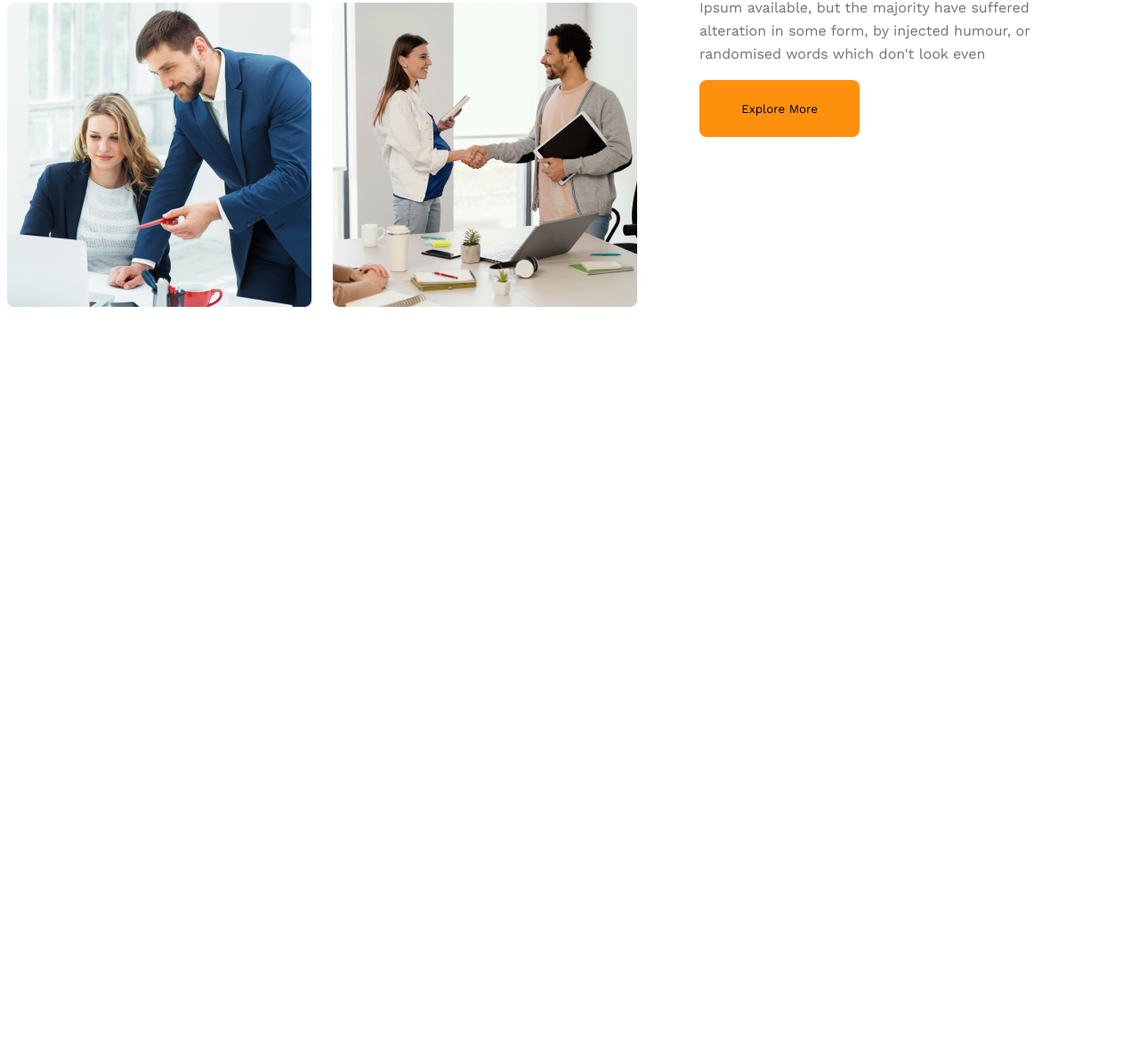
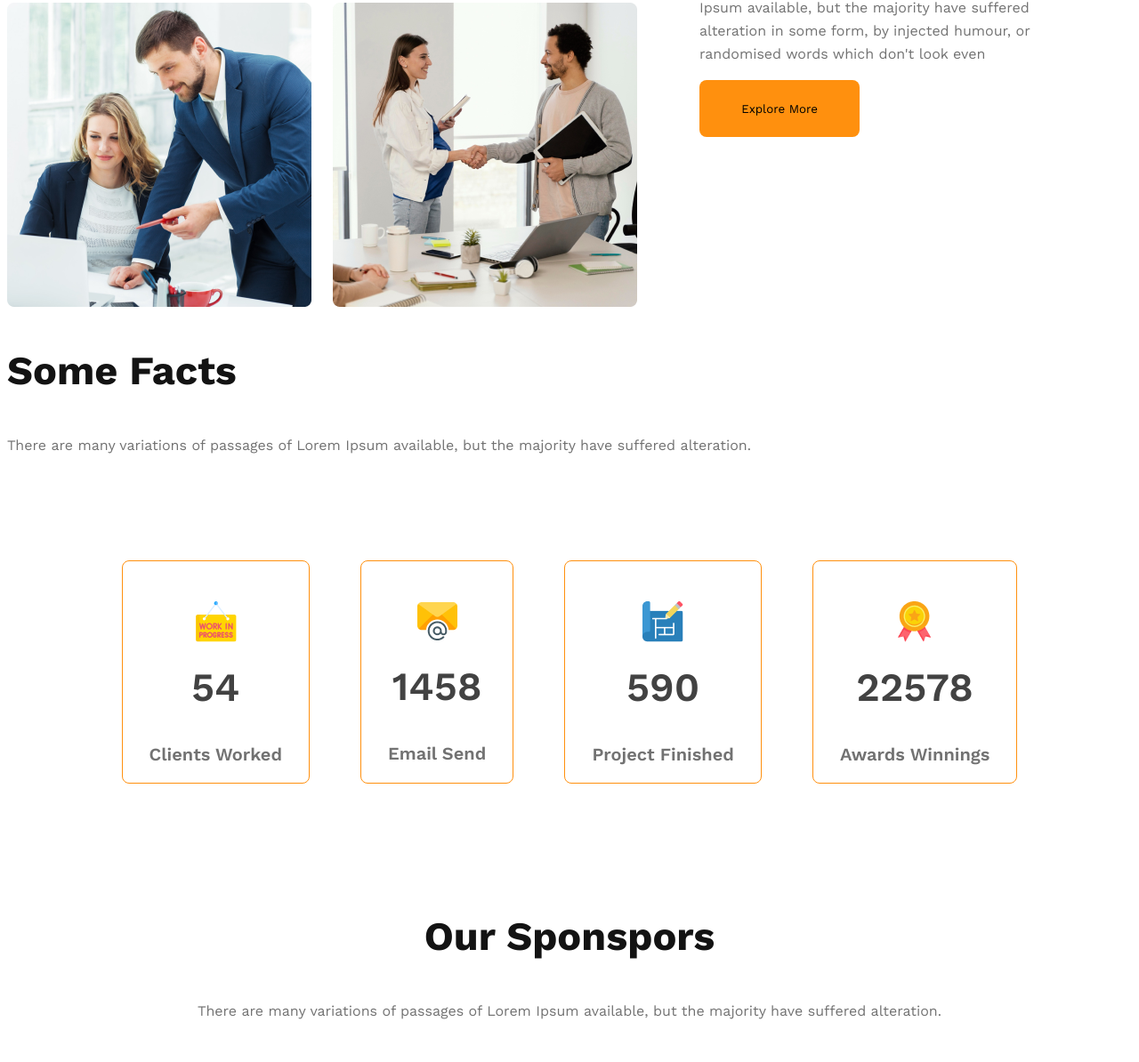
Before and after one commit to ZobaidaHossain/G3-architect-website, a plain HTML site: page index.html in a window 1280 px wide. Shown: the part 1320-2514 px from the top of the page at 89% size. Before the commit the page ends 1673 px from the top, so only its background shows below. Drawn offline with nearby package versions, Linux system fonts and the light colour scheme.

Commit message:
sponsar added

```diff
--- a/index.html
+++ b/index.html
@@ -49,6 +49,45 @@
 
             </div>
         </section>
+        <section class="feature-2">
+
+        </section>
+        <section class="facts">
+            <h3 class="some">Some Facts</h3>
+            <p class="te">There are many variations of passages of Lorem Ipsum available, but the majority have suffered alteration.</p>
+            <div class="co">
+            <div class="card">
+                <img src="images/icons/customers.png" alt="">
+                <h2 class="card-start">54</h2>
+                <p class="card-title">Clients Worked</p>
+            </div>
+            <div class="card">
+                <img src="images/icons/email.png" alt="">
+                <h2 class="card-start">1458</h2>
+                <p class="card-title">Email Send</p>
+            </div>
+            <div class="card">
+                <img src="images/icons/projects.png" alt="">
+                <h2 class="card-start">590</h2>
+                <p class="card-title">Project Finished</p>
+            </div>
+            <div class="card">
+                <img src="images/icons/ribon.png" alt="">
+                <h2 class="card-start">22578</h2>
+                <p class="card-title">Awards Winnings</p>
+            </div>
+        </div>
+        </section>
+
+        <section class="spon">
+            <h3 class="hee">Our Sponspors</h3>
+            <p class="paa">There are many variations of passages of Lorem Ipsum available, but
+                the majority have suffered alteration.</p>
+                <div class="spo-image">
+                    <img src="images/sponsors/amazon.png" alt=""><img src="images/sponsors/figma.png" alt=""><img src="images/sponsors/google.png" alt=""><img src="images/sponsors/spotify.png" alt=""><img src="images/sponsors/telerama.png" alt="">
+                </div>
+
+        </section>
 
     </main>
     <footer>
--- a/style.css
+++ b/style.css
@@ -135,6 +135,91 @@ font-style: normal;
 font-weight: 400;
 line-height: 26px; /* 162.5% */
 }
+.some{
+    color: var(--dark-01, #131313);
+font-family: Work Sans;
+font-size: 45px;
+font-style: normal;
+font-weight: 700;
+line-height: normal;
+}
+.te{
+    color: var(--dark-03, #727272);
+font-family: Work Sans;
+font-size: 16px;
+font-style: normal;
+font-weight: 400;
+line-height: 26px; /* 162.5% */
+}
+
+/*facts*/
+.co{
+    display:flex;
+    justify-content: space-around;
+    padding:100px 100px;
+
+}
+.card{
+    border-radius: 8px;
+border: 1px solid #FF900E;
+text-align: center;
+padding:0px 30px;
+
+}
+.card-start{
+    color: var(--dark-02, #424242);
+    font-family: Work Sans;
+    font-size: 2.8rem;
+    font-style: normal;
+    font-weight: 600;
+    line-height: normal;
+    margin-top: 10px;;
+
+}
+.card-title{
+    color: var(--dark-03, #727272);
+font-family: Work Sans;
+font-size: 1.25rem;
+font-style: normal;
+font-weight: 600;
+line-height: normal;
+
+}
+.card img{
+    margin-top:45px;
+    margin-bottom: 10px;
+
+}
+.spon{
+    text-align: center;
+}
+.hee{
+    color: var(--dark-01, #131313);
+    font-family: Work Sans;
+    font-size: 45px;
+    font-style: normal;
+    font-weight: 700;
+    line-height: normal;
+}
+.paa{
+    color: var(--dark-03, #727272);
+    text-align: center;
+    font-family: Work Sans;
+    font-size: 16px;
+    font-style: normal;
+    font-weight: 400;
+    line-height: 26px; /* 162.5% */
+}
+.spo-image{
+    margin-top: 50px;
+    display:flex;
+    justify-content: space-evenly;
+    align-items: center;
+    gap:20px;
+}
+.spo-image img{
+    width: 165.833px;
+}
 
 
 
@@ -152,15 +237,18 @@ line-height: 26px; /* 162.5% */
         padding:20px;
     }
     nav,
-    .feature{
+    .feature,.co,.spo-image{
         flex-direction: column;
     }
     .image-section{
         grid-template-columns: 1fr;
     }
-    .text-section{
+    .text-section, .co{
         padding-left:20px;
         padding-right: 20px;
+    }
+    .co{
+        gap:20px;
     }
 }
 /*tablet or medium devices*/
@@ -169,7 +257,7 @@ line-height: 26px; /* 162.5% */
         padding:50px;
     }
     nav,
-    .feature{
+    .feature,.spo-image{
         flex-direction: column;
     }
     .image-section{
```
